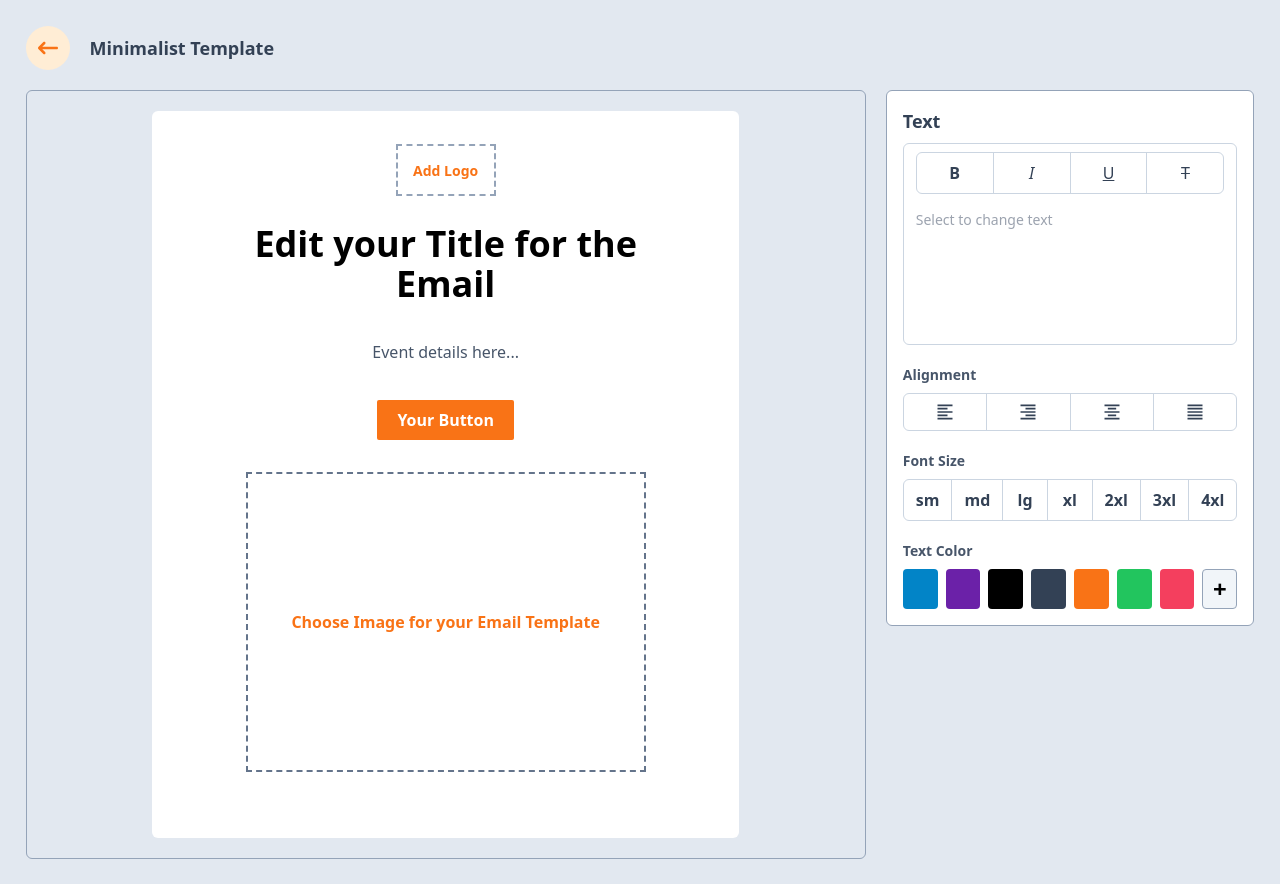
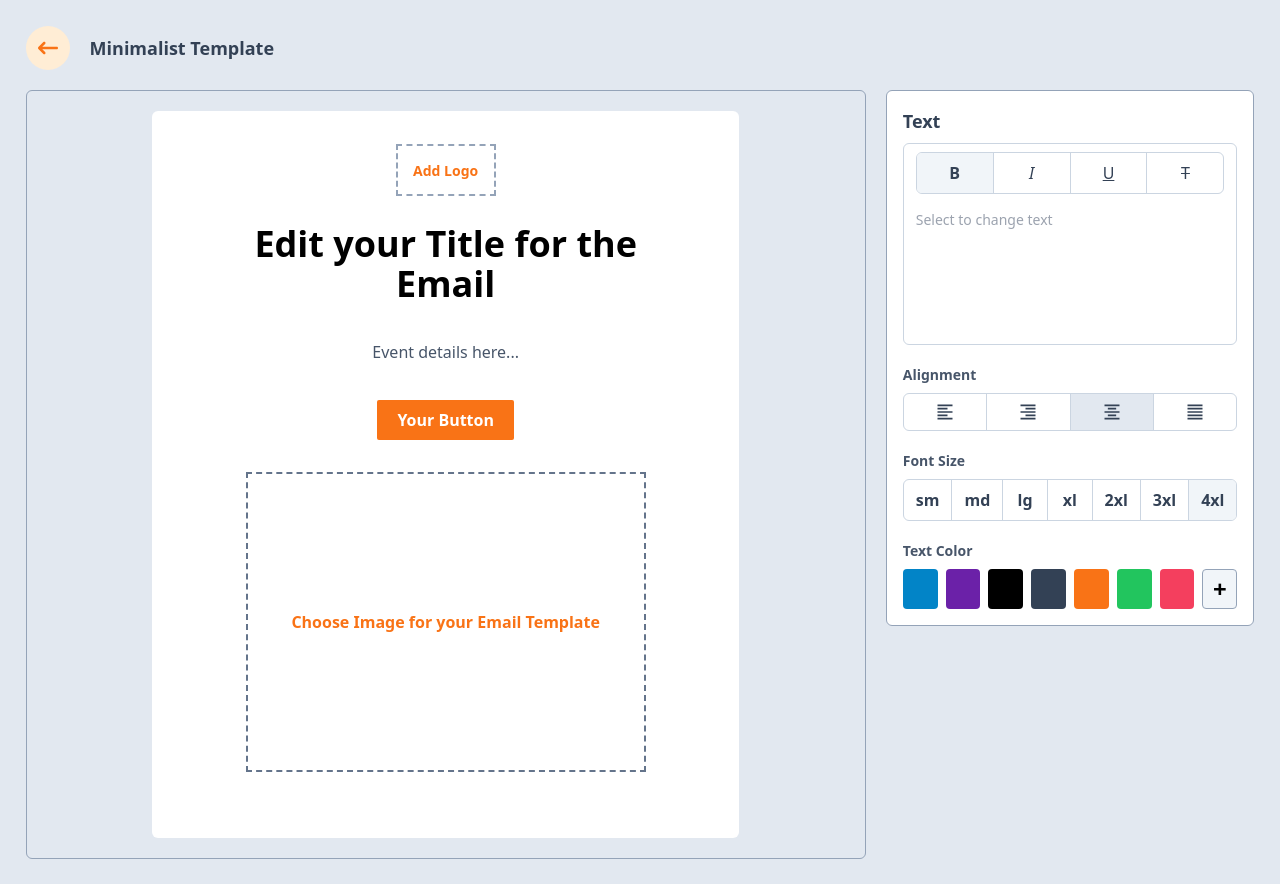
Before and after one commit to rabiulahsan/email-template-builder, a React (Vite) app in the folder email-template-client/: page /edit/template/1 in a window 1280 px wide. Built offline with nearby package versions, Linux system fonts and the light colour scheme.

Commit message:
fixed text editing option

```diff
--- a/email-template-client/src/Pages/EditTemplate/EditTemplate.jsx
+++ b/email-template-client/src/Pages/EditTemplate/EditTemplate.jsx
@@ -62,39 +62,61 @@ const EditTemplate = () => {
     }
   };
 
-  // Define state variables for style categories
-  const [alignment, setAlignment] = useState(""); // text-left, text-center, etc.
-  const [decorations, setDecorations] = useState([]); // Multiple decorations
-  const [size, setSize] = useState(""); // Font size (e.g., text-xl)
-  const initialClass =
-    "text-4xl font-bold text-center mt-4 px-3 py-2 cursor-pointer";
+  const [initialClass, setInitialClass] = useState(
+    "text-4xl font-bold text-center mt-4 px-3 py-2 cursor-pointer"
+  );
 
   // Handle alignment click (single-choice)
   const handleAlignmentClick = (alignClass) => {
-    setAlignment((prev) => (prev === alignClass ? "" : alignClass)); // Toggle
+    setInitialClass((prev) => {
+      const alignmentClasses = [
+        "text-center",
+        "text-justify",
+        "text-left",
+        "text-right",
+      ];
+
+      const filteredClasses = prev
+        .split(" ")
+        .filter((cls) => !alignmentClasses.includes(cls))
+        .join(" ");
+
+      return `${filteredClasses} ${alignClass}`.trim();
+    });
   };
 
   // Handle decoration click (multiple-choice)
   const handleDecorationClick = (decorClass) => {
-    setDecorations((prev) => {
-      if (prev.includes(decorClass)) {
-        return prev.filter((item) => item !== decorClass); // Remove if exists
-      }
-      return [...prev, decorClass]; // Add if not exists
-    });
+    const clsArr = initialClass.split(" "); // Split into array
+    const newCls = clsArr.includes(decorClass)
+      ? clsArr.filter((cls) => cls !== decorClass).join(" ") // Remove class
+      : [...clsArr, decorClass].join(" "); // Add class
+    setInitialClass(newCls); // Update the state with the new class list
   };
 
   // Handle size click (single-choice)
   const handleSizeClick = (sizeClass) => {
-    setSize((prev) => (prev === sizeClass ? "" : sizeClass)); // Toggle
+    setInitialClass((prev) => {
+      const sizeClasses = [
+        "text-sm",
+        "text-base",
+        "text-lg",
+        "text-xl",
+        "text-2xl",
+        "text-3xl",
+        "text-4xl",
+      ];
+
+      const filteredClasses = prev
+        .split(" ")
+        .filter((cls) => !sizeClasses.includes(cls))
+        .join(" ");
+
+      return `${filteredClasses} ${sizeClass}`.trim();
+    });
   };
 
-  // Combine styles dynamically
-  const combinedClasses = `text-4xl font-bold text-center ${alignment} ${decorations.join(
-    " "
-  )} ${size} mt-4 px-3 py-2 cursor-pointer`;
-
-  console.log(combinedClasses);
+  console.log(initialClass);
 
   return (
     <div className=" bg-slate-200 p-[2%]">
@@ -154,7 +176,7 @@ const EditTemplate = () => {
                   return (
                     <div key={section.id} className="w-[70%] mx-auto">
                       <h1
-                        className={`${combinedClasses}`}
+                        className={`${initialClass}`}
                         onClick={handleTitleClick}
                         ref={titleRef}
                         contentEditable={titleFocused}
@@ -241,7 +263,7 @@ const EditTemplate = () => {
               <div className="flex border border-slate-300 rounded-md overflow-hidden text-slate-700">
                 <p
                   className={`flex-1 px-3 py-2 font-bold text-center  hover:bg-slate-100 border-r border-slate-300 cursor-pointer ${
-                    decorations.includes("font-bold") ? "bg-slate-100" : ""
+                    initialClass.includes("font-bold") ? "bg-slate-100" : ""
                   }`}
                   title="Bold"
                   onClick={() => handleDecorationClick("font-bold")}
@@ -250,7 +272,7 @@ const EditTemplate = () => {
                 </p>
                 <p
                   className={`flex-1 px-3 py-2 italic text-center hover:bg-slate-100 border-r border-slate-300 cursor-pointer ${
-                    decorations.includes("italic") ? "bg-slate-100" : ""
+                    initialClass.includes("italic") ? "bg-slate-100" : ""
                   }`}
                   title="Italic"
                   onClick={() => handleDecorationClick("italic")}
@@ -259,7 +281,7 @@ const EditTemplate = () => {
                 </p>
                 <p
                   className={`flex-1 px-3 py-2 underline text-center hover:bg-slate-100 border-r border-slate-300 cursor-pointer ${
-                    decorations.includes("underline") ? "bg-slate-100" : ""
+                    initialClass.includes("underline") ? "bg-slate-100" : ""
                   }`}
                   title="Underline"
                   onClick={() => handleDecorationClick("underline")}
@@ -268,7 +290,7 @@ const EditTemplate = () => {
                 </p>
                 <p
                   className={`flex-1 px-3 py-2 line-through text-center hover:bg-slate-100 cursor-pointer ${
-                    decorations.includes("line-through") ? "bg-slate-100" : ""
+                    initialClass.includes("line-through") ? "bg-slate-100" : ""
                   }`}
                   title="Strikethrough"
                   onClick={() => handleDecorationClick("line-through")}
@@ -303,7 +325,7 @@ const EditTemplate = () => {
               <div className="flex border border-slate-300 rounded-md overflow-hidden text-slate-700">
                 <p
                   className={`flex-1 px-3 py-2 font-bold text-center hover:bg-slate-100 border-r border-slate-300 cursor-pointer flex justify-center items-center ${
-                    alignment === "text-left" ? "bg-slate-200" : ""
+                    initialClass.includes("text-left") ? "bg-slate-200" : ""
                   }`}
                   title="Left"
                   onClick={() => handleAlignmentClick("text-left")}
@@ -312,7 +334,7 @@ const EditTemplate = () => {
                 </p>
                 <p
                   className={`flex-1 px-3 py-2 font-bold text-center hover:bg-slate-100 border-r border-slate-300 cursor-pointer flex justify-center items-center ${
-                    alignment === "text-right" ? "bg-slate-200" : ""
+                    initialClass.includes("text-right") ? "bg-slate-200" : ""
                   }`}
                   title="Right"
                   onClick={() => handleAlignmentClick("text-right")}
@@ -321,7 +343,7 @@ const EditTemplate = () => {
                 </p>
                 <p
                   className={`flex-1 px-3 py-2 font-bold text-center hover:bg-slate-100 border-r border-slate-300 cursor-pointer flex justify-center items-center ${
-                    alignment === "text-center" ? "bg-slate-200" : ""
+                    initialClass.includes("text-center") ? "bg-slate-200" : ""
                   }`}
                   title="Center"
                   onClick={() => handleAlignmentClick("text-center")}
@@ -330,7 +352,7 @@ const EditTemplate = () => {
                 </p>
                 <p
                   className={`flex-1 px-3 py-2 font-bold text-center hover:bg-slate-100 cursor-pointer flex justify-center items-center ${
-                    alignment === "text-justify" ? "bg-slate-200" : ""
+                    initialClass.includes("text-justify") ? "bg-slate-200" : ""
                   }`}
                   title="Justify"
                   onClick={() => handleAlignmentClick("text-justify")}
@@ -347,42 +369,54 @@ const EditTemplate = () => {
               </p>
               <div className="flex border border-slate-300 rounded-md overflow-hidden text-slate-700">
                 <p
-                  className="flex-1 px-3 py-2 font-semibold text-center  hover:bg-slate-100 border-r border-slate-300 cursor-pointer"
+                  className={`flex-1 px-3 py-2 font-semibold text-center  hover:bg-slate-100 border-r border-slate-300 cursor-pointer ${
+                    initialClass.includes("text-sm") ? "bg-slate-100" : ""
+                  }`}
                   title="Small"
                   onClick={() => handleSizeClick("text-sm")}
                 >
                   sm
                 </p>
                 <p
-                  className="flex-1 px-3 py-2 font-semibold text-center  hover:bg-slate-100 border-r border-slate-300 cursor-pointer"
+                  className={`flex-1 px-3 py-2 font-semibold text-center  hover:bg-slate-100 border-r border-slate-300 cursor-pointer ${
+                    initialClass.includes("text-base") ? "bg-slate-100" : ""
+                  }`}
                   title="Base"
                   onClick={() => handleSizeClick("text-base")}
                 >
                   md
                 </p>
                 <p
-                  className="flex-1 px-3 py-2 font-semibold text-center  hover:bg-slate-100 border-r border-slate-300 cursor-pointer"
+                  className={`flex-1 px-3 py-2 font-semibold text-center  hover:bg-slate-100 border-r border-slate-300 cursor-pointer ${
+                    initialClass.includes("text-lg") ? "bg-slate-100" : ""
+                  }`}
                   title="Large"
                   onClick={() => handleSizeClick("text-lg")}
                 >
                   lg
                 </p>
                 <p
-                  className="flex-1 px-3 py-2 font-semibold text-center  hover:bg-slate-100 border-r border-slate-300 cursor-pointer"
+                  className={`flex-1 px-3 py-2 font-semibold text-center  hover:bg-slate-100 border-r border-slate-300 cursor-pointer ${
+                    initialClass.includes("text-xl") ? "bg-slate-100" : ""
+                  }`}
                   title="Exltra Large"
                   onClick={() => handleSizeClick("text-xl")}
                 >
                   xl
                 </p>
                 <p
-                  className="flex-1 px-3 py-2 font-semibold text-center  hover:bg-slate-100 border-r border-slate-300 cursor-pointer"
+                  className={`flex-1 px-3 py-2 font-semibold text-center  hover:bg-slate-100 border-r border-slate-300 cursor-pointer ${
+                    initialClass.includes("text-2xl") ? "bg-slate-100" : ""
+                  }`}
                   title="2 x Extra Large"
                   onClick={() => handleSizeClick("text-2xl")}
                 >
                   2xl
                 </p>
                 <p
-                  className="flex-1 px-3 py-2 font-semibold text-center  hover:bg-slate-100 border-r border-slate-300 cursor-pointer"
+                  className={`flex-1 px-3 py-2 font-semibold text-center  hover:bg-slate-100 border-r border-slate-300 cursor-pointer ${
+                    initialClass.includes("text-3xl") ? "bg-slate-100" : ""
+                  }`}
                   title="3 x Extra Large"
                   onClick={() => handleSizeClick("text-3xl")}
                 >
@@ -390,7 +424,9 @@ const EditTemplate = () => {
                 </p>
 
                 <p
-                  className="flex-1 px-3 py-2 font-semibold  text-center hover:bg-slate-100 cursor-pointer"
+                  className={`flex-1 px-3 py-2 font-semibold  text-center hover:bg-slate-100 cursor-pointer ${
+                    initialClass.includes("text-4xl") ? "bg-slate-100" : ""
+                  }`}
                   title="4 x Extra Large"
                   onClick={() => handleSizeClick("text-4xl")}
                 >
```
